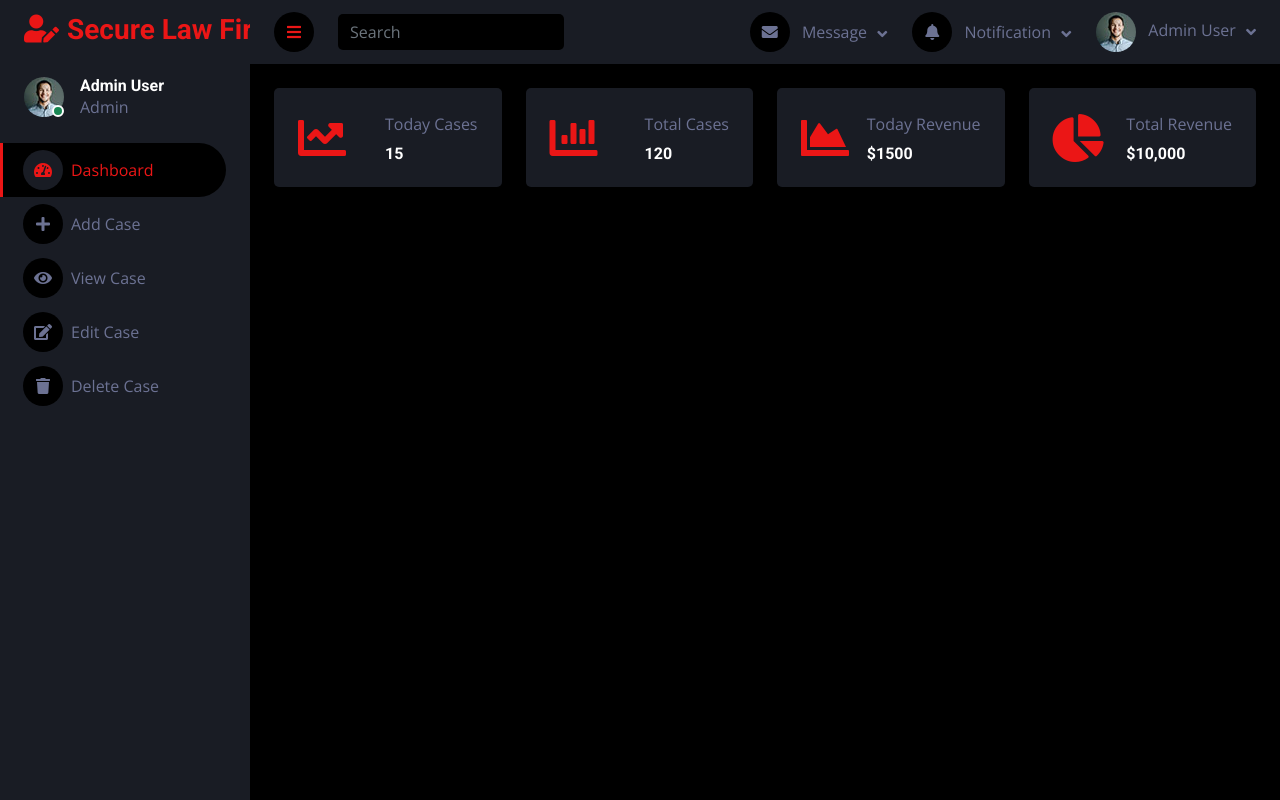
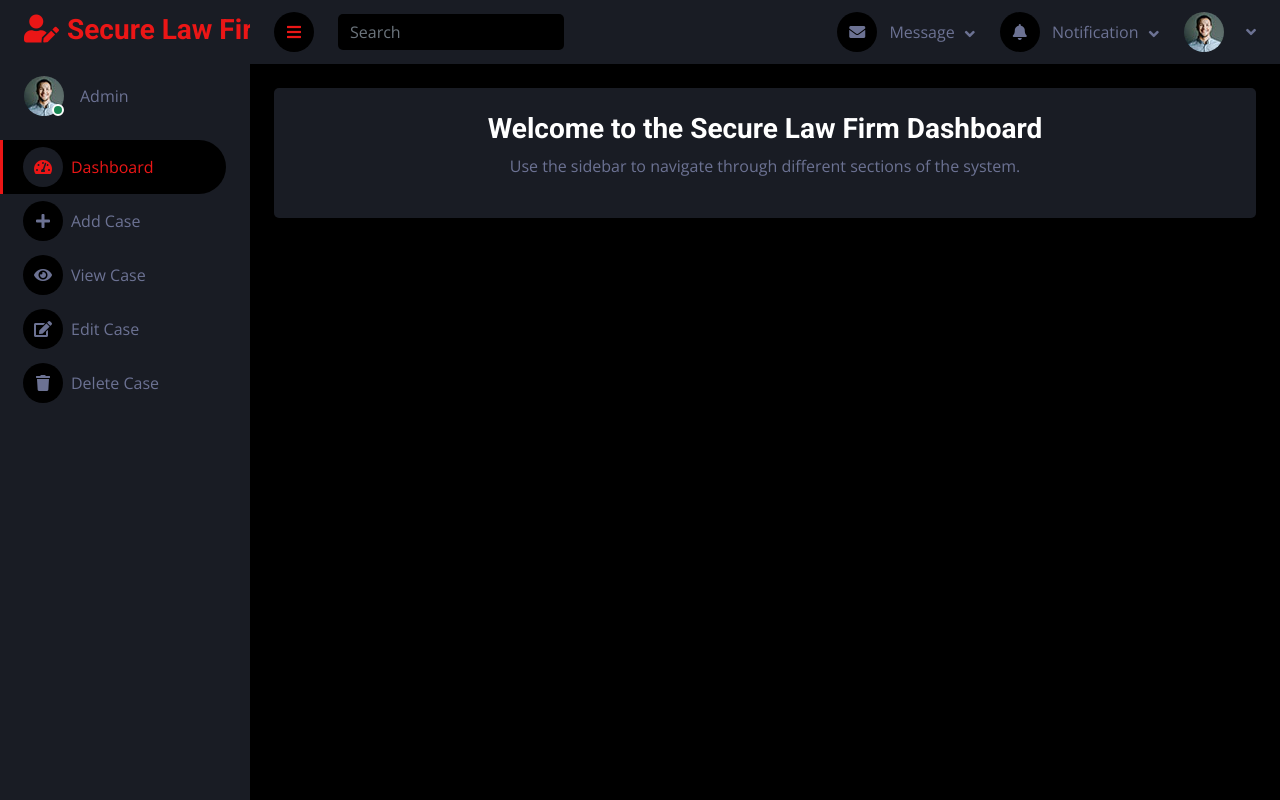
Before and after one commit to pacheco20222/secure_law_firm, a Flask app: template templates/dashboard.html in a window 1280 px wide. Run offline with Flask 3, Linux system fonts and the light colour scheme; the template is opened without the code that fills it, so the values that code supplies are empty; some libraries are stand-ins or nearby versions.

Commit message:
Worked at login
Have been able to provide good working login, and dashboard html pages, will start arranging the databases

```diff
--- a/app.py
+++ b/app.py
@@ -43,19 +43,22 @@ def login():
     if request.method == 'POST' and form.validate_on_submit():
         email = form.email.data
         password = form.password.data
-        two_factor_code = request.form.get('2fa_code')
+        two_factor_code = form.two_factor_code.data  # Get the 2FA code from the form
 
         user = users.get(email)
-        if user and user['password'] == password:
-            if user['2fa_enabled']:
-                if user['2fa_code'] == two_factor_code:
+        if user:
+            if user['password'] == password:
+                if user['2fa_enabled']:
+                    if user['2fa_code'] == two_factor_code:
+                        session['user'] = {'name': user['name'], 'email': email}
+                        return redirect(url_for('dashboard'))
+                    else:
+                        flash('Invalid 2FA code', 'danger')
+                else:
                     session['user'] = {'name': user['name'], 'email': email}
                     return redirect(url_for('dashboard'))
-                else:
-                    flash('Invalid 2FA code', 'danger')
             else:
-                session['user'] = {'name': user['name'], 'email': email}
-                return redirect(url_for('dashboard'))
+                flash('Invalid password', 'danger')
         else:
             flash('Invalid email or password', 'danger')
     return render_template('login.html', form=form)
--- a/forms.py
+++ b/forms.py
@@ -1,4 +1,3 @@
-# forms.py
 from flask_wtf import FlaskForm
 from wtforms import StringField, PasswordField, SubmitField
 from wtforms.validators import DataRequired, Email
@@ -6,4 +5,5 @@ from wtforms.validators import DataRequired, Email
 class LoginForm(FlaskForm):
     email = StringField('Email', validators=[DataRequired(), Email()])
     password = PasswordField('Password', validators=[DataRequired()])
+    two_factor_code = StringField('2FA Code', validators=[DataRequired()])
     submit = SubmitField('Sign In')
--- a/requirements.txt
+++ b/requirements.txt
@@ -1,8 +1,11 @@
 blinker==1.8.2
 click==8.1.7
+colorama==0.4.6
 dnspython==2.7.0
+email_validator==2.2.0
 Flask==3.0.3
 Flask-WTF==1.2.1
+idna==3.10
 itsdangerous==2.2.0
 Jinja2==3.1.4
 MarkupSafe==3.0.2
--- a/templates/dashboard.html
+++ b/templates/dashboard.html
@@ -20,15 +20,11 @@
     <link href="https://cdnjs.cloudflare.com/ajax/libs/font-awesome/5.10.0/css/all.min.css" rel="stylesheet">
     <link href="https://cdn.jsdelivr.net/npm/bootstrap-icons@1.4.1/font/bootstrap-icons.css" rel="stylesheet">
 
-    <!-- Libraries Stylesheet -->
-    <link href="lib/owlcarousel/assets/owl.carousel.min.css" rel="stylesheet">
-    <link href="lib/tempusdominus/css/tempusdominus-bootstrap-4.min.css" rel="stylesheet" />
-
     <!-- Customized Bootstrap Stylesheet -->
-    <link href="css/bootstrap.min.css" rel="stylesheet">
+    <link href="{{ url_for('static', filename='css/bootstrap.min.css') }}" rel="stylesheet">
 
     <!-- Template Stylesheet -->
-    <link href="css/style.css" rel="stylesheet">
+    <link href="{{ url_for('static', filename='css/style.css') }}" rel="stylesheet">
 </head>
 
 <body>
@@ -41,11 +37,11 @@
                 </a>
                 <div class="d-flex align-items-center ms-4 mb-4">
                     <div class="position-relative">
-                        <img class="rounded-circle" src="img/user.jpg" alt="" style="width: 40px; height: 40px;">
+                        <img class="rounded-circle" src="{{ url_for('static', filename='img/user.jpg') }}" alt="" style="width: 40px; height: 40px;">
                         <div class="bg-success rounded-circle border border-2 border-white position-absolute end-0 bottom-0 p-1"></div>
                     </div>
                     <div class="ms-3">
-                        <h6 class="mb-0">Admin User</h6>
+                        <h6 class="mb-0">{{ current_user.name }}</h6>
                         <span>Admin</span>
                     </div>
                 </div>
@@ -88,60 +84,25 @@
                     </div>
                     <div class="nav-item dropdown">
                         <a href="#" class="nav-link dropdown-toggle" data-bs-toggle="dropdown">
-                            <img class="rounded-circle me-lg-2" src="img/user.jpg" alt="" style="width: 40px; height: 40px;">
-                            <span class="d-none d-lg-inline-flex">Admin User</span>
+                            <img class="rounded-circle me-lg-2" src="{{ url_for('static', filename='img/user.jpg') }}" alt="" style="width: 40px; height: 40px;">
+                            <span class="d-none d-lg-inline-flex">{{ current_user.name }}</span>
                         </a>
                         <div class="dropdown-menu dropdown-menu-end bg-secondary border-0 rounded-0 rounded-bottom m-0">
-                            <a href="#" class="dropdown-item">My Profile</a>
-                            <a href="#" class="dropdown-item">Settings</a>
-                            <a href="#" class="dropdown-item">Log Out</a>
+                            <a href="{{ url_for('logout') }}" class="dropdown-item">Log Out</a>
                         </div>
                     </div>
                 </div>
             </nav>
             <!-- Navbar End -->
 
-            <!-- Sale & Revenue Section -->
+            <!-- Main Content Start -->
             <div class="container-fluid pt-4 px-4">
-                <div class="row g-4">
-                    <div class="col-sm-6 col-xl-3">
-                        <div class="bg-secondary rounded d-flex align-items-center justify-content-between p-4">
-                            <i class="fa fa-chart-line fa-3x text-primary"></i>
-                            <div class="ms-3">
-                                <p class="mb-2">Today Cases</p>
-                                <h6 class="mb-0">15</h6>
-                            </div>
-                        </div>
-                    </div>
-                    <div class="col-sm-6 col-xl-3">
-                        <div class="bg-secondary rounded d-flex align-items-center justify-content-between p-4">
-                            <i class="fa fa-chart-bar fa-3x text-primary"></i>
-                            <div class="ms-3">
-                                <p class="mb-2">Total Cases</p>
-                                <h6 class="mb-0">120</h6>
-                            </div>
-                        </div>
-                    </div>
-                    <div class="col-sm-6 col-xl-3">
-                        <div class="bg-secondary rounded d-flex align-items-center justify-content-between p-4">
-                            <i class="fa fa-chart-area fa-3x text-primary"></i>
-                            <div class="ms-3">
-                                <p class="mb-2">Today Revenue</p>
-                                <h6 class="mb-0">$1500</h6>
-                            </div>
-                        </div>
-                    </div>
-                    <div class="col-sm-6 col-xl-3">
-                        <div class="bg-secondary rounded d-flex align-items-center justify-content-between p-4">
-                            <i class="fa fa-chart-pie fa-3x text-primary"></i>
-                            <div class="ms-3">
-                                <p class="mb-2">Total Revenue</p>
-                                <h6 class="mb-0">$10,000</h6>
-                            </div>
-                        </div>
-                    </div>
+                <div class="bg-secondary text-center rounded p-4">
+                    <h3>Welcome to the Secure Law Firm Dashboard</h3>
+                    <p>Use the sidebar to navigate through different sections of the system.</p>
                 </div>
             </div>
+            <!-- Main Content End -->
         </div>
         <!-- Content End -->
     </div>
@@ -149,14 +110,14 @@
     <!-- JavaScript Libraries -->
     <script src="https://code.jquery.com/jquery-3.4.1.min.js"></script>
     <script src="https://cdn.jsdelivr.net/npm/bootstrap@5.0.0/dist/js/bootstrap.bundle.min.js"></script>
-    <script src="lib/chart/chart.min.js"></script>
-    <script src="lib/owlcarousel/owl.carousel.min.js"></script>
-    <script src="lib/tempusdominus/js/moment.min.js"></script>
-    <script src="lib/tempusdominus/js/moment-timezone.min.js"></script>
-    <script src="lib/tempusdominus/js/tempusdominus-bootstrap-4.min.js"></script>
+    <script src="{{ url_for('static', filename='lib/chart/chart.min.js') }}"></script>
+    <script src="{{ url_for('static', filename='lib/owlcarousel/owl.carousel.min.js') }}"></script>
+    <script src="{{ url_for('static', filename='lib/tempusdominus/js/moment.min.js') }}"></script>
+    <script src="{{ url_for('static', filename='lib/tempusdominus/js/moment-timezone.min.js') }}"></script>
+    <script src="{{ url_for('static', filename='lib/tempusdominus/js/tempusdominus-bootstrap-4.min.js') }}"></script>
 
     <!-- Template Javascript -->
-    <script src="js/main.js"></script>
+    <script src="{{ url_for('static', filename='js/main.js') }}"></script>
 </body>
 
 </html>
```
Also changed, not shown: templates/login.html (+8 -31 lines).
